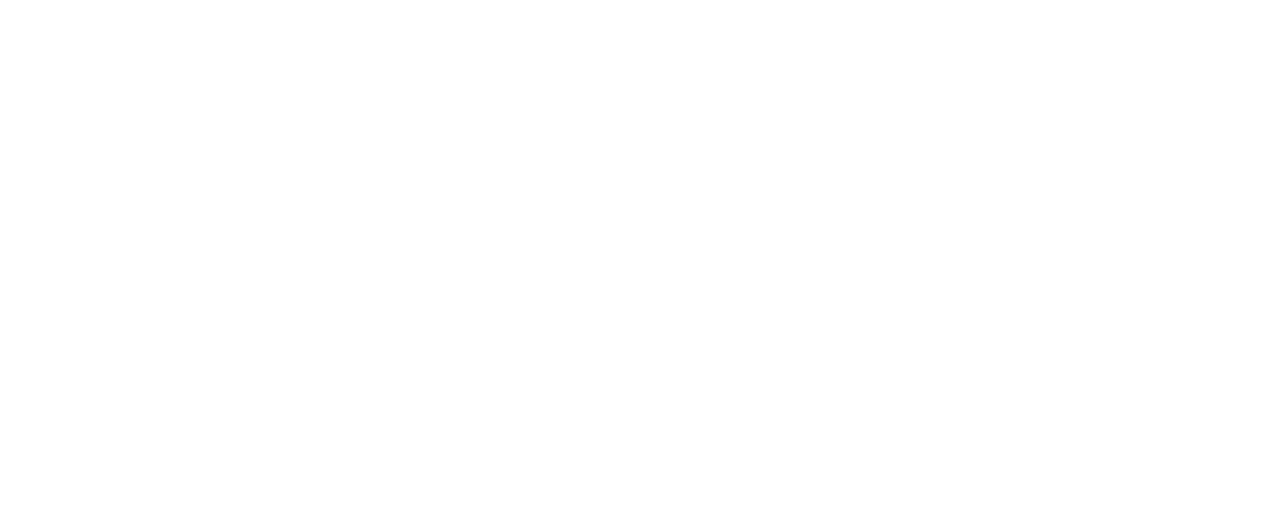
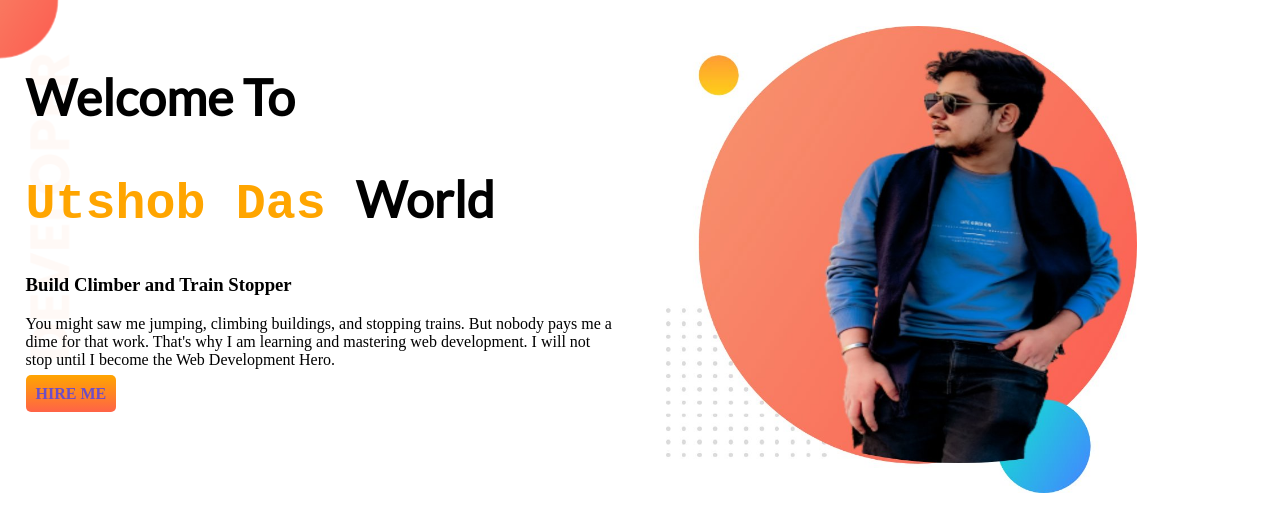
Before and after one commit to utshob889/developer-portfolio, a plain HTML site: page index.html in a window 1280 px wide. Drawn offline with Linux system fonts and the light colour scheme.

Commit message:
top banner

```diff
--- a/index.html
+++ b/index.html
@@ -1,13 +1,46 @@
 <!DOCTYPE html>
 <html lang="en">
+
 <head>
     <meta charset="UTF-8">
     <meta http-equiv="X-UA-Compatible" content="IE=edge">
     <meta name="viewport" content="width=device-width, initial-scale=1.0">
     <title>utshob portfolio</title>
+    <link rel="preconnect" href="https://fonts.googleapis.com">
+    <link rel="preconnect" href="https://fonts.gstatic.com" crossorigin>
+    <link href="https://fonts.googleapis.com/css2?family=Lato&display=swap" rel="stylesheet">
     <link rel="stylesheet" href="style.css">
 </head>
+
 <body>
 
+    <section class="top-banner">
+
+        <div class="half-width">
+            <h1>Welcome To</h1>
+            <h1> <samp class="color"> Utshob Das </samp> World</h1>
+            <h3>Build Climber and Train Stopper</h3>
+            <p>You might saw me jumping, climbing buildings, and stopping trains. But nobody pays me a dime for that
+                work.
+                That's why I am learning and mastering web development. I will not stop until I become the Web
+                Development
+                Hero.
+            </p>
+
+            <a class="link-button" target="_blank" href="https://bd.linkedin.com/">HIRE ME</a>
+
+        </div>
+
+        <div class="half-width">
+            <img src="images/3CTm2Gr.jpeg" alt="My picture">
+
+        </div>
+
+    </section>
+
+
+
+
 </body>
+
 </html>
--- a/style.css
+++ b/style.css
@@ -0,0 +1,39 @@
+h1 {
+    font-family: 'Lato', sans-serif;
+    font-size: 50px;
+}
+
+.color {
+    color: orange;
+}
+
+section {
+    display: flex;
+}
+
+.half-width {
+    width: 50%;
+    padding: 2%;
+}
+
+.half-width img {
+    width: 80%;
+}
+
+.link-button {
+    text-decoration: none;
+    padding: 10px;
+    border-radius: 5px;
+    background-image: linear-gradient(orange, tomato);
+    color: rgb(109, 77, 199);
+    font-weight: 700;
+}
+
+.top-banner {
+    background-image: url(images/top-banner.png);
+    background-repeat: no-repeat;
+}
+
+body {
+    margin: 0%;
+}
```
Also changed, not shown: images/3CTm2Gr.jpeg (added), images/dream-bg.png (added), images/exp-bg.png (added), images/jhankar.png (added), images/jhankar2.png (added), images/my-bg.png (added), images/my-bg2.png (added), images/top-banner.png (added).
